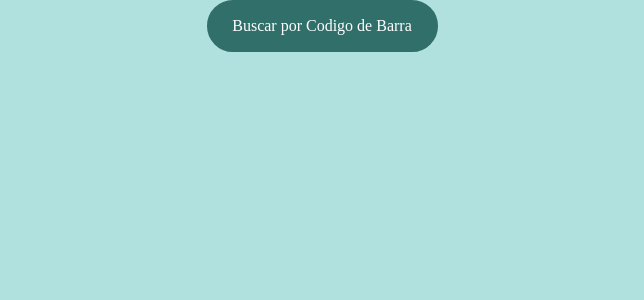
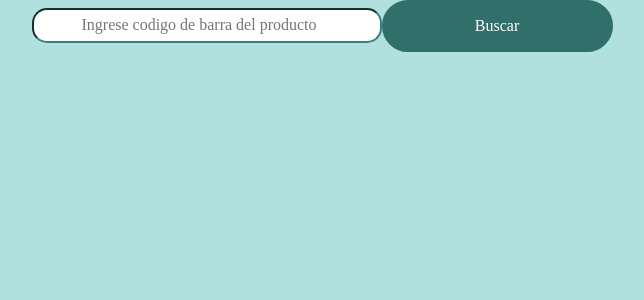
Before and after one commit to MaiaRaiter/Diabetex, a React (Create React App) app in the folder Frontend/diabetex/: page /Producto in a window 1280 px wide. Shown: the top 300 px of the page, without its empty margins (318-962 px from the left). Built offline with nearby package versions, Linux system fonts and the light colour scheme; no server answers.

Commit message:
Carrusel

```diff
--- a/Frontend/diabetex/src/App.js
+++ b/Frontend/diabetex/src/App.js
@@ -8,6 +8,7 @@ import Producto from './Componentes/Screens/Producto';
 import  {Home} from './Componentes/Screens/Home';
 import Registrarse  from './Componentes/Screens/Registrarse';
 import  Perfil  from "./Componentes/Screens/Perfil.js";
+import { Navbar } from "./Componentes/Navbar.js";
 
 
 
@@ -49,6 +50,7 @@ const App = () => {
 
 
     <Routes>
+
       <Route path='/' element={<IniciarSesion />}> </Route>
       <Route path='/Registrarse' element={<Registrarse />}> </Route>
       <Route path='/Home' element={<Home />}> </Route>
--- a/Frontend/diabetex/src/Componentes/Screens/Producto.js
+++ b/Frontend/diabetex/src/Componentes/Screens/Producto.js
@@ -7,9 +7,12 @@ const Producto = () => {
   const [producto, setProducto] = useState(null);
   const [error, setError] = useState(false);
   const [mostrar, setMostrar] = useState("Nutrientes");
+  const [formData, setFormData] = useState({ CodigoDeBarra: '' });
 
-  const CargarProductoxCodigo = async () => {
-    const CodigoB = "3017620429484";
+  const CargarProductoxCodigo = async (e) => {
+    e.preventDefault();
+    console.log(formData);
+    const CodigoB = formData.CodigoDeBarra; // Corrected the way to access the barcode value
     let url = "http://a-phz2-cidi-021:3000/api/producto/" + CodigoB;
 
     try {
@@ -39,9 +42,20 @@ const Producto = () => {
   return (
     <>
       <center>
+        <form onSubmit={(e) => CargarProductoxCodigo(e)}>
+          <input
+          type="number"
+          name="CodigoDeBarra"
+          className="formulario"
+          placeholder="Ingrese codigo de barra del producto"
+          value={formData.CodigoDeBarra}
+          onChange={(e) => setFormData({ ...formData, CodigoDeBarra: e.target.value })}
+        />
         <button type="button" className="btn btn-success boton" onClick={CargarProductoxCodigo}>
-          Buscar por Codigo de Barra
-        </button>
+            Buscar
+          </button>
+
+        </form>
       </center>
       <div id="listado" className="row">
 
@@ -49,20 +63,23 @@ const Producto = () => {
           <>
             <center>  <h1 className='NombreProducto'>{producto.Nombre}</h1>  </center>
             <center> <img src={producto.Foto} className="FotoProducto" alt=""></img></center>
+            {producto.Foto==null }
+            <img src="/img/ImegenError.jpg" className="logoHome" alt=""></img>
+
             <div className='Contenedor'>
               <center> <p className='TextOverlay'>Este producto contiene 157,3 g de Carbohidratos finales </p></center>
             </div>
             <p className='Ingredientes'>Ingredientes:{producto.Ingredientes}</p>
             <div className='BarraGris'>
-              <p onClick={MostrarNutrientes} className="Nutrientes">Nutrientes</p>
+            <p onClick={MostrarNutrientes} className="Nutrientes">Nutrientes</p>
               <p onClick={MostrarResumen} className="Resumen"> Resumen</p>
             </div>
             <br></br>
             <br></br>
             <br></br>
-
+<center>
             {mostrar === "Nutrientes" && (
-            <center>  <table  class="table table-bordered Tabla">
+              <center>  <table class="table table-bordered Tabla">
                 <thead>
                   <tr>
 
@@ -98,9 +115,9 @@ const Producto = () => {
                 </tbody>
               </table> </center>
             )}
-         {mostrar=="Resumen"&&
+            {mostrar == "Resumen" &&
 
-                 <center>  <table  class="table table-bordered Tabla">
+              <center>  <table class="table table-bordered Tabla">
                 <thead>
                   <tr>
 
@@ -124,10 +141,11 @@ const Producto = () => {
               </table> </center>
 
 
-         }
+            }
+            </center>
 
 
-        </>
+          </>
         )}
 
         {error && <h1>NO SE ENCONTRO</h1>}
--- a/Frontend/diabetex/src/index.css
+++ b/Frontend/diabetex/src/index.css
@@ -190,7 +190,7 @@ nav {
   font-family: 'Roboto';
   color: #231F20;
   margin-left: 40px;
-  margin-top: 260px;
+  margin-top: 200px;
   position: absolute;
 
 
```
Also changed, not shown: Frontend/diabetex/src/Componentes/Carrusel.js (added, +25 -0 lines).
